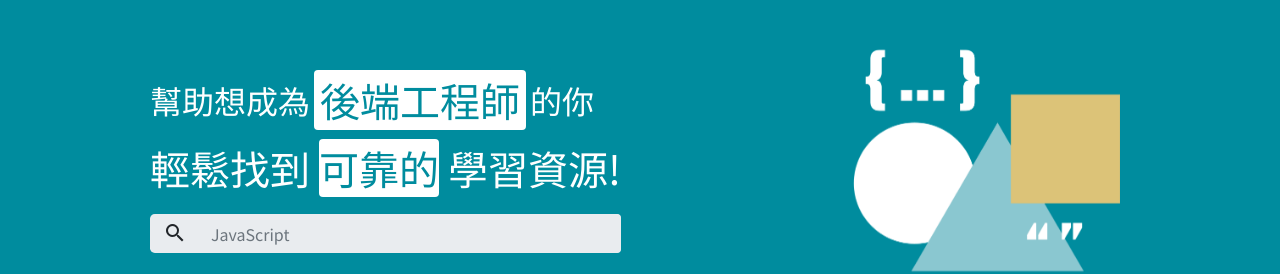
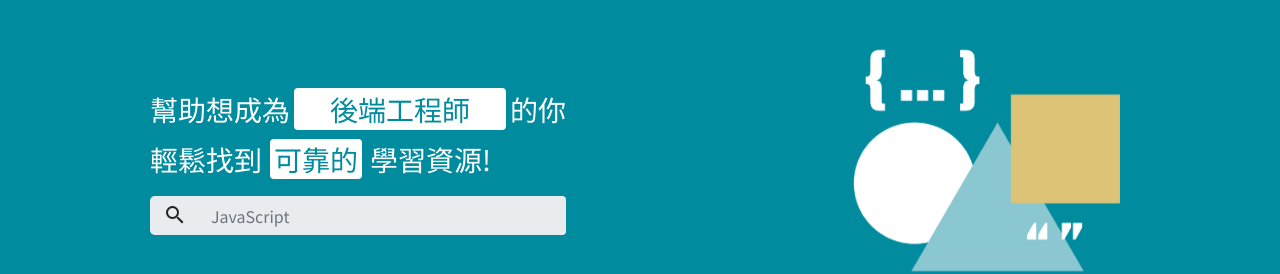
Before and after one commit to aureate0116/VueProjectLR, a Vue app: page / in a window 1280 px wide. Shown: the part 371-645 px from the top of the page. Built offline with nearby package versions, Linux system fonts and the light colour scheme; no server answers.

Commit message:
修復x軸

```diff
--- a/src/views/front/IndexView.vue
+++ b/src/views/front/IndexView.vue
@@ -6,10 +6,10 @@
       class="bannerBlock container p-0 p-lg-8 p-md-4 d-flex align-items-center justify-content-center justify-content-lg-between"
     >
       <div class="bannerLeft">
-        <div class="text-white fs-3 d-flex flex-wrap align-items-center">
+        <div class="text-white fs-4 d-flex flex-wrap align-items-center">
           <span>幫助想成為</span>
           <span id="bannerText" class="carousel slide" data-bs-ride="carousel">
-            <div class="carousel-inner px-1 text-center">
+            <div class="carousel-inner fs-4 px-1 text-center">
               <span
                 class="carousel-item active text-primary bg-white rounded px-1"
                 data-bs-interval="3000"
@@ -34,11 +34,11 @@
           </span>
           <span>的你</span>
         </div>
-        <div class="text-white fs-2 my-2">
+        <div class="text-white fs-4 my-2">
           <p>
-            輕鬆找到
-            <span class="text-primary bg-white rounded">可靠的</span>
-            學習資源!
+            <span>輕鬆找到</span>
+            <span class="text-primary mx-2 px-1 bg-white rounded">可靠的</span>
+            <span>學習資源!</span>
           </p>
         </div>
 
@@ -151,7 +151,7 @@
   </div>
 
   <!-- 3 solution -->
-  <div class="container-fluid p-0 bg-primary" style="overflow-hidden">
+  <div class="container-fluid p-0 bg-primary overflow-hidden">
     <div class="solution container py-5 p-lg-8">
       <h3 class="fw-bold text-white text-center mb-6">
         解決你搜尋學習資源的困擾
```
